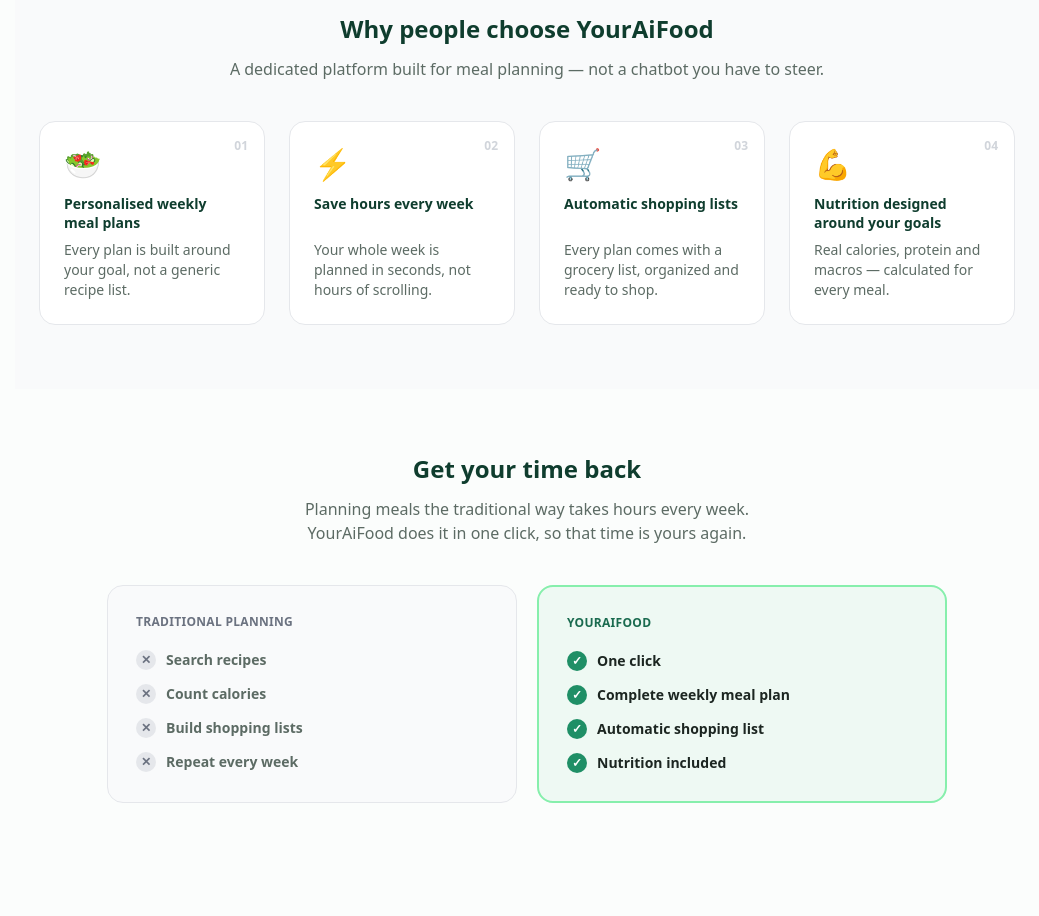
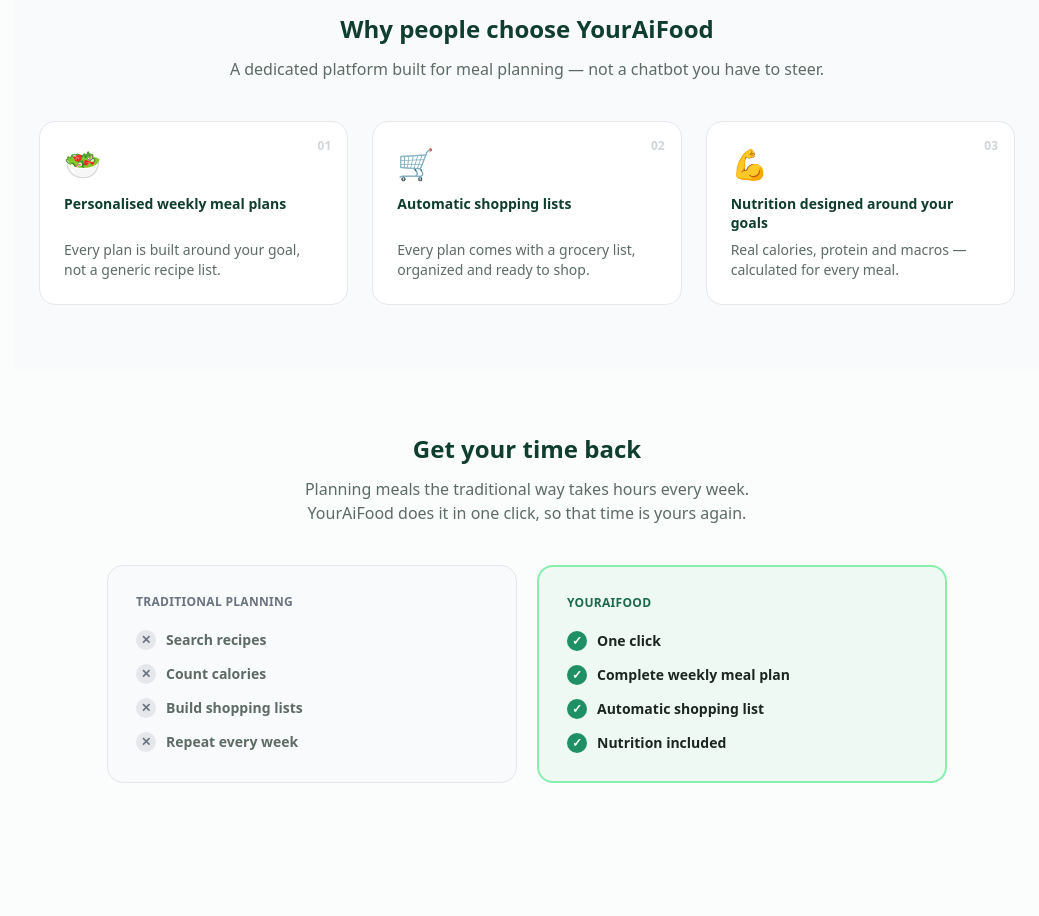
Before and after one commit to usario172332/youraifood-app, a Next.js app in the folder youraifood-app/: page / in a window 1280 px wide. Shown: the part 1460-2376 px from the top of the page, without its empty margins (241-1280 px from the left). Built offline with nearby package versions, Linux system fonts and the light colour scheme; no server answers.

Commit message:
Update WhyYourAiFood.jsx

```diff
--- a/youraifood-app/components/WhyYourAiFood.jsx
+++ b/youraifood-app/components/WhyYourAiFood.jsx
@@ -1,6 +1,5 @@
 const BENEFITS = [
   { icon: '🥗', title: 'Personalised weekly meal plans', text: 'Every plan is built around your goal, not a generic recipe list.' },
-  { icon: '⚡', title: 'Save hours every week', text: 'Your whole week is planned in seconds, not hours of scrolling.' },
   { icon: '🛒', title: 'Automatic shopping lists', text: 'Every plan comes with a grocery list, organized and ready to shop.' },
   { icon: '💪', title: 'Nutrition designed around your goals', text: 'Real calories, protein and macros — calculated for every meal.' },
 ];
@@ -16,7 +15,7 @@ export default function WhyYourAiFood() {
           </p>
         </div>
 
-        <div className="mt-10 grid grid-cols-1 gap-6 sm:grid-cols-2 md:grid-cols-4">
+        <div className="mt-10 grid grid-cols-1 gap-6 sm:grid-cols-3">
           {BENEFITS.map((b, i) => (
             <div key={b.title} className="relative rounded-2xl border border-gray-200 bg-white p-6">
               <span className="absolute right-4 top-4 text-xs font-extrabold text-gray-300">0{i + 1}</span>
```
